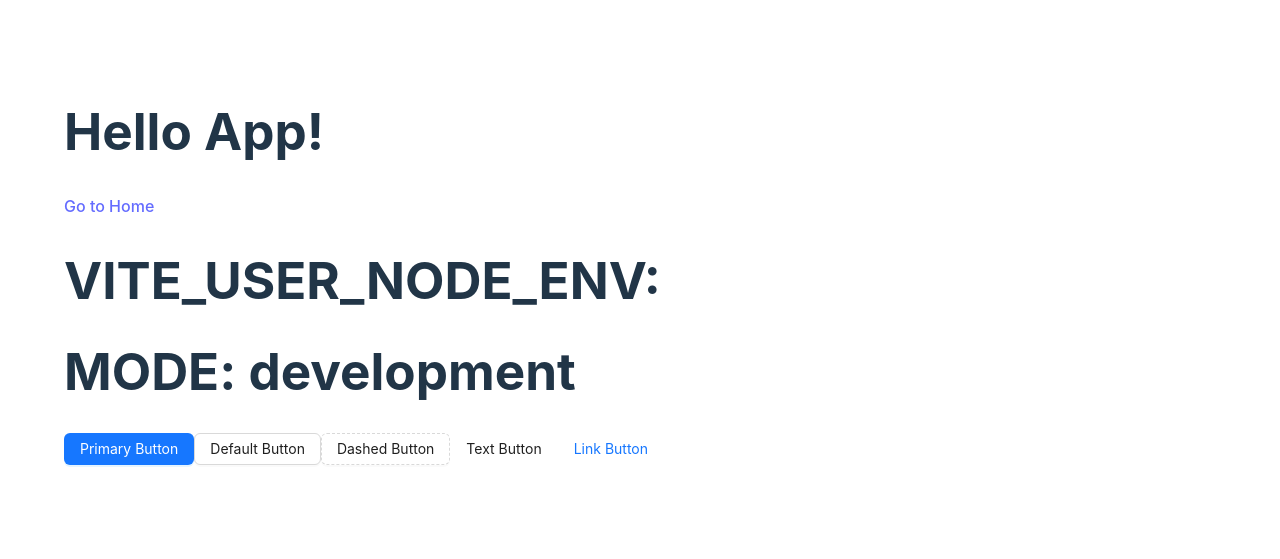
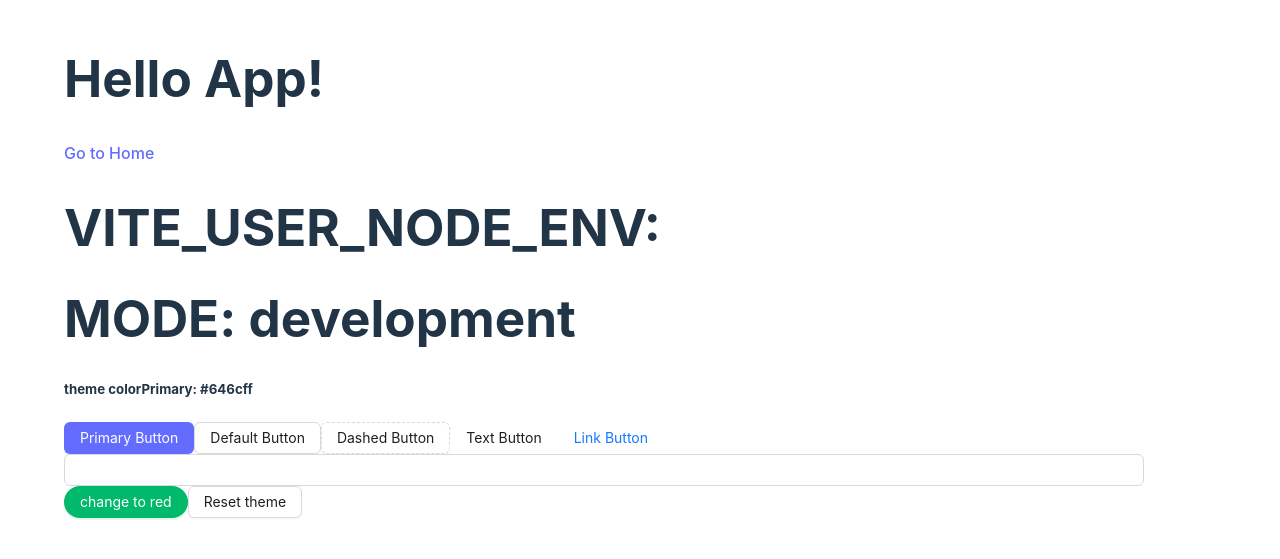
Before and after one commit to liuqing2018/member, a Vue app: page / in a window 1280 px wide. Shown: the part 133-692 px from the top of the page. Built offline with nearby package versions, Linux system fonts and the light colour scheme.

Commit message:
feat: 自定义主题色

```diff
--- a/src/App.vue
+++ b/src/App.vue
@@ -1,14 +1,27 @@
 <script setup lang="ts">
-// import demo1 from './components/demo1（数据类型）.vue';
-// import demo2 from './components/demo2（类class）.vue';
-// import demo3 from './components/demo3（类型断言）.vue';
-// import demo4 from './components/demo4（接口interface）.vue';
-// import demo5 from './components/demo5（泛型）.vue';
-// import demo6 from './components/demo6（常用技巧）.vue';
-// let b:number='111' // 新增
+import { global } from '@/store/global';
+
+const store = global();
+
 </script>
 
 <template>
+  <a-config-provider
+    :theme="{
+      token: {
+        colorPrimary: store.getTheme,
+        // colorPrimary: theme.darkAlgorithm,
+        // colorPrimary: theme.compactAlgorithm,
+        // colorPrimary: theme.defaultConfig,
+        // colorPrimary: theme.useToken,
+        // colorPrimary: theme.defaultAlgorithm,
+      },
+    }"
+    component-size="middle"
+    :input="{
+        allowClear: true,
+      }"
+  >
     <div id="app">
       <h1>Hello App!</h1>
       <p>
@@ -18,4 +31,5 @@
       <!-- 路由匹配到的组件将渲染在这里 -->
       <router-view></router-view>
     </div>
+  </a-config-provider>
 </template>
--- /dev/null
+++ b/src/store/global.ts
@@ -0,0 +1,19 @@
+import { defineStore } from 'pinia';
+
+export const global = defineStore('global', {
+  state: () => {
+    return {
+      theme: '#646cff'
+    }
+  },
+  getters: {
+    getTheme: (state) => {
+      return state.theme;
+    }
+  },
+  actions: {
+    setTheme (theme: string): void {
+      this.theme = theme;
+    }
+  }
+});
--- a/src/views/main/index.vue
+++ b/src/views/main/index.vue
@@ -1,33 +1,50 @@
 <template>
   <h1>VITE_USER_NODE_ENV: {{envStr.VITE_USER_NODE_ENV}}</h1>
   <h1>MODE: {{envStr.MODE}}</h1>
+  <h5>theme colorPrimary: {{token.colorPrimary}}</h5>
   <a-button type="primary">Primary Button</a-button>
   <a-button>Default Button</a-button>
   <a-button type="dashed">Dashed Button</a-button>
   <a-button type="text">Text Button</a-button>
   <a-button type="link">Link Button</a-button>
+  <a-input></a-input>
+
+  <a-config-provider
+    :theme="{
+        token: {
+          colorPrimary: '#00b96b',
+          borderRadius: '20px',
+        },
+      }"
+  >
+    <a-button type="primary" @click="handleChange">change to red</a-button>
+  </a-config-provider>
+  <a-button @click="handleReset">Reset theme</a-button>
 </template>
 
 <script setup lang="ts">
+import {
+  theme,
+  Input as AInput,
+} from 'ant-design-vue';
+import { global } from '@/store/global';
+
+const { useToken } = theme;
+const { token } = useToken();
+
+const store = global();
+
 const envStr = import.meta.env;
-interface UserInfo {
-  name: string
-  age: number
-  gender: string
-  hobby: string[]
+console.log('envStr: ', envStr);
+
+const handleChange = (): void => {
+  store.setTheme('red');
 }
 
-const user: UserInfo = {
-  name: 'LinQ',
-  age: 20,
-  gender: 'male',
-  hobby: ['music'],
+const handleReset = (): void => {
+  store.$reset();
 }
-// let a=10;
-console.log('user: ', user);
-console.log('envStr: ', envStr);
-// console.log('import.meta: ', import.meta);
-// console.log('import.meta.env: ', import.meta.env);
+
 </script>
 
 <style scoped>
```
Also changed, not shown: src/store/index.ts (deleted, +0 -12 lines). Lines whose indentation alone changed are shown as unchanged.
